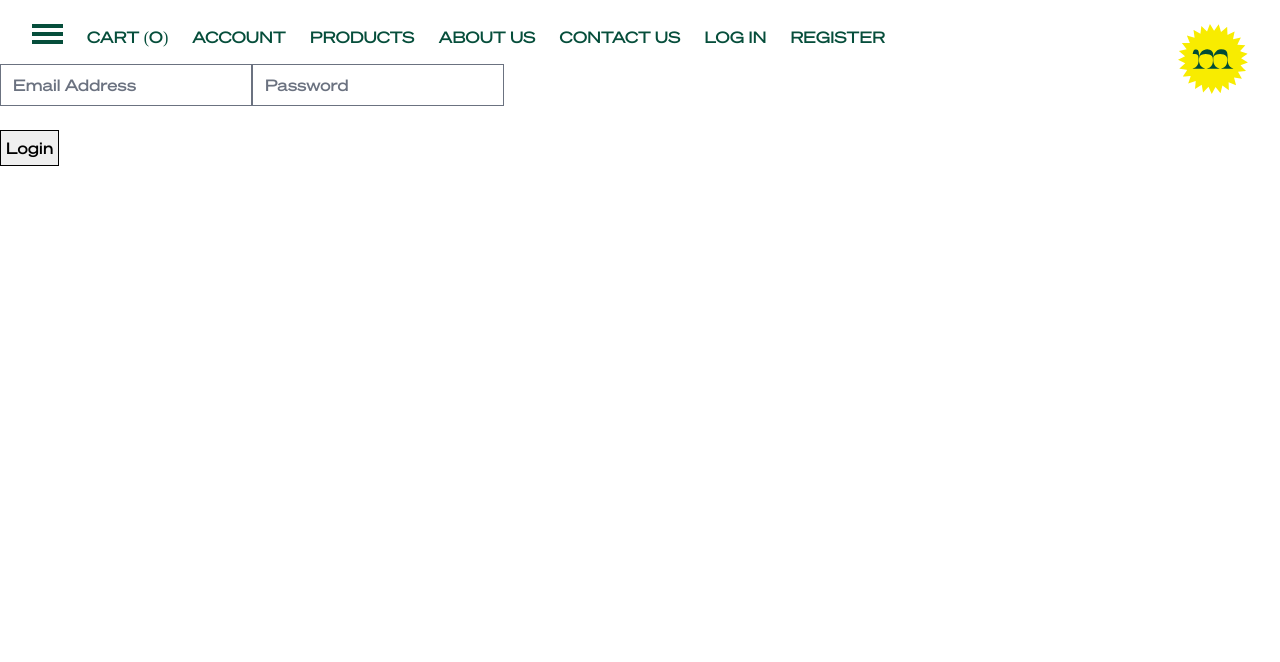
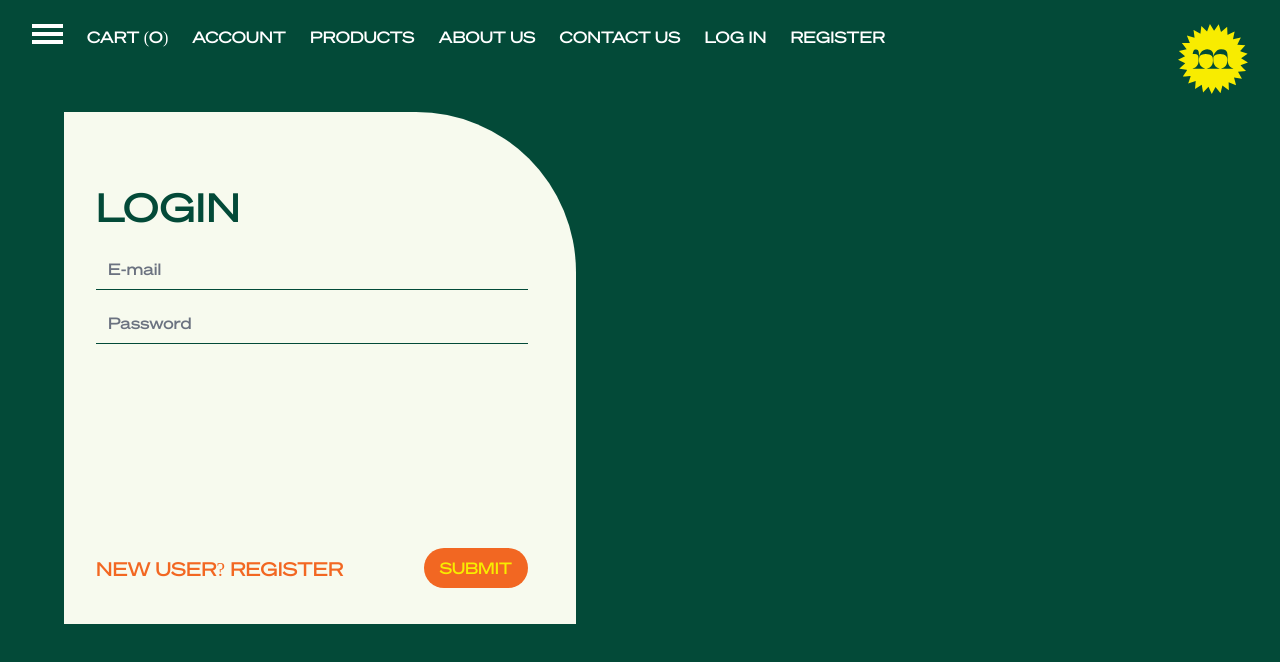
Before and after one commit to kryptonian41/mytry-next-app, a Next.js app: page /login in a window 1280 px wide. Shown: the top 662 px of the page. Built offline with nearby package versions, Linux system fonts and the light colour scheme.

Commit message:
login form complete

```diff
--- /dev/null
+++ b/components/Login/FormContainer.jsx
@@ -0,0 +1,13 @@
+import LoginForm from "./LoginForm";
+import formStyles from "./login.module.scss";
+
+const renderForm = (form) => {
+  if (form === "login") return <LoginForm />;
+  return <div />;
+};
+
+const FormContainer = ({ form }) => {
+  return <div className={formStyles.formContainer}>{renderForm(form)}</div>;
+};
+
+export default FormContainer;
--- /dev/null
+++ b/components/Login/LoginForm.jsx
@@ -0,0 +1,90 @@
+import { useDispatch } from "react-redux";
+import { logIn } from "actions/userActions";
+import { Formik, Form, ErrorMessage, Field } from "formik";
+import * as Yup from "yup";
+import Link from "next/link";
+import loginStyles from "./login.module.scss";
+
+const LoginForm = () => {
+  const dispatch = useDispatch();
+
+  const validate = Yup.object({
+    email: Yup.string()
+      .email("please enter a vaild email id")
+      .required("field is required"),
+    password: Yup.string()
+      .min(3, "password should be minimum 8 characters")
+      .required("field is required"),
+  });
+
+  return (
+    <div className={loginStyles.loginFormContainer}>
+      <Formik
+        initialValues={{
+          email: "",
+          password: "",
+        }}
+        validationSchema={validate}
+        onSubmit={({ email, password }, { setSubmitting, resetForm }) => {
+          dispatch(logIn(email, password));
+          setSubmitting(false);
+          resetForm();
+        }}
+      >
+        {(formik) => (
+          <>
+            <h1>Login</h1>
+            <Form className={loginStyles.flexContainer}>
+              <div>
+                <Field
+                  type="email"
+                  name="email"
+                  placeholder="E-mail"
+                  value={formik.values.email}
+                  onChange={formik.handleChange}
+                  className={
+                    formik.touched.email && formik.errors.email
+                      ? loginStyles.errorField
+                      : ""
+                  }
+                />
+                <ErrorMessage
+                  component="div"
+                  className={loginStyles.errorMessage}
+                  name="email"
+                />
+                <Field
+                  type="password"
+                  name="password"
+                  placeholder="Password"
+                  value={formik.values.password}
+                  onChange={formik.handleChange}
+                  className={
+                    formik.touched.password && formik.errors.password
+                      ? loginStyles.errorField
+                      : ""
+                  }
+                />
+                <ErrorMessage
+                  component="div"
+                  className={loginStyles.errorMessage}
+                  name="password"
+                />
+              </div>
+              <div className={loginStyles.formOptions}>
+                <button className={loginStyles.submitBtn} type="submit">
+                  Submit
+                </button>
+                <div className={loginStyles.registerLink}>
+                  New user? <Link href="/register">Register</Link>
+                </div>
+              </div>
+            </Form>
+          </>
+        )}
+      </Formik>
+    </div>
+  );
+};
+
+export default LoginForm;
--- /dev/null
+++ b/components/Login/index.jsx
@@ -0,0 +1,16 @@
+import Navbar from "components/Navbar";
+import FormContainer from "./FormContainer";
+import LoginForm from "./LoginForm";
+import loginStyles from "./login.module.scss";
+
+const index = () => {
+  return (
+    <div className={loginStyles.loginContainer}>
+      <Navbar color="light" />
+      <FormContainer form="login" />
+      {/* <LoginForm /> */}
+    </div>
+  );
+};
+
+export default index;
--- /dev/null
+++ b/components/Login/login.module.scss
@@ -0,0 +1,93 @@
+.loginContainer {
+  background-color: #034a38;
+  min-height: 100vh;
+  height: fit-content;
+
+  .formContainer {
+    width: 90%;
+    max-width: 32rem;
+    border-top-right-radius: 10rem;
+    margin: 3rem 5%;
+    background-color: #f7faee;
+    min-height: fit-content;
+    max-height: 32rem;
+    height: calc(100vh - 10rem);
+    padding: 4rem 3rem 2rem 2rem;
+
+    .loginFormContainer {
+      h1 {
+        font-size: 2.5rem;
+        text-transform: uppercase;
+        color: #034a38;
+      }
+
+      .flexContainer {
+        display: flex;
+        flex-direction: column;
+        justify-content: space-between;
+        min-height: fit-content;
+        max-height: 22rem;
+        height: calc(100vh - 20rem);
+
+        .formOptions {
+          display: flex;
+          justify-content: space-between;
+          flex-direction: row-reverse;
+          align-items: center;
+        }
+      }
+
+      input {
+        width: 100%;
+        border: none;
+        background-color: transparent;
+        margin-top: 0.8rem;
+        border-bottom: 1px solid #034a38;
+
+        &:focus {
+          outline: none;
+          box-shadow: none;
+        }
+
+        ::placeholder {
+          color: #034a38;
+          font-size: 0.8rem;
+        }
+      }
+
+      .submitBtn {
+        background-color: #f26722;
+        text-transform: uppercase;
+        padding: 0.3rem 1rem;
+        height: 2.5rem;
+        border-radius: 50rem;
+        width: fit-content;
+        color: #f8ec00;
+
+        &:focus {
+          outline: none;
+        }
+      }
+
+      .errorMessage {
+        color: red;
+        width: max-content;
+        font-size: 0.8rem;
+        margin: 0 0 0 auto;
+      }
+
+      .errorField {
+        border-bottom: 1px solid red !important;
+      }
+
+      .registerLink {
+        color: #f26722;
+        text-transform: uppercase;
+        font-size: 1.2rem;
+      }
+    }
+  }
+}
+
+// #F26722
+// #F8EC00
--- a/pages/account.jsx
+++ b/pages/account.jsx
@@ -4,7 +4,7 @@ import { useSelector } from "react-redux";
 import { useRouter } from "next/router";
 
 const account = () => {
-  const user = useSelector((state) => state.user.user);
+  const { user } = useSelector((state) => state.user);
   const router = useRouter();
 
   useEffect(() => {
--- a/pages/login.jsx
+++ b/pages/login.jsx
@@ -1,64 +1,17 @@
-import { useEffect, useState } from "react";
-import Navbar from "components/Navbar";
-import { useDispatch } from "react-redux";
-import { logIn } from "../actions/userActions";
+import { useEffect } from "react";
+import Login from "components/Login";
 import { useSelector } from "react-redux";
 import { useRouter } from "next/router";
 
 const login = () => {
-  const user = useSelector((state) => state.user.user);
+  const { user } = useSelector((state) => state.user);
   const router = useRouter();
 
   useEffect(() => {
-    if (user) router.push("/account");
+    if (user) router.push("/");
   }, [user]);
 
-  const [formData, setFormData] = useState({
-    email: "",
-    password: "",
-  });
-
-  const dispatch = useDispatch();
-
-  const { email, password } = formData;
-
-  const onChange = (e) =>
-    setFormData({ ...formData, [e.target.name]: e.target.value });
-
-  const onSubmit = async (e) => {
-    e.preventDefault();
-    dispatch(logIn(email, password));
-  };
-
-  return (
-    <div>
-      <Navbar />
-      <form onSubmit={(e) => onSubmit(e)}>
-        <input
-          type="email"
-          placeholder="Email Address"
-          name="email"
-          value={email}
-          onChange={(e) => onChange(e)}
-          required
-        />
-        <input
-          type="password"
-          placeholder="Password"
-          name="password"
-          value={password}
-          onChange={(e) => onChange(e)}
-        />
-        <br />
-        <br />
-        <input
-          style={{ border: "1px solid black", padding: "5px" }}
-          type="submit"
-          value="Login"
-        />
-      </form>
-    </div>
-  );
+  return <Login />;
 };
 
 export default login;
```
